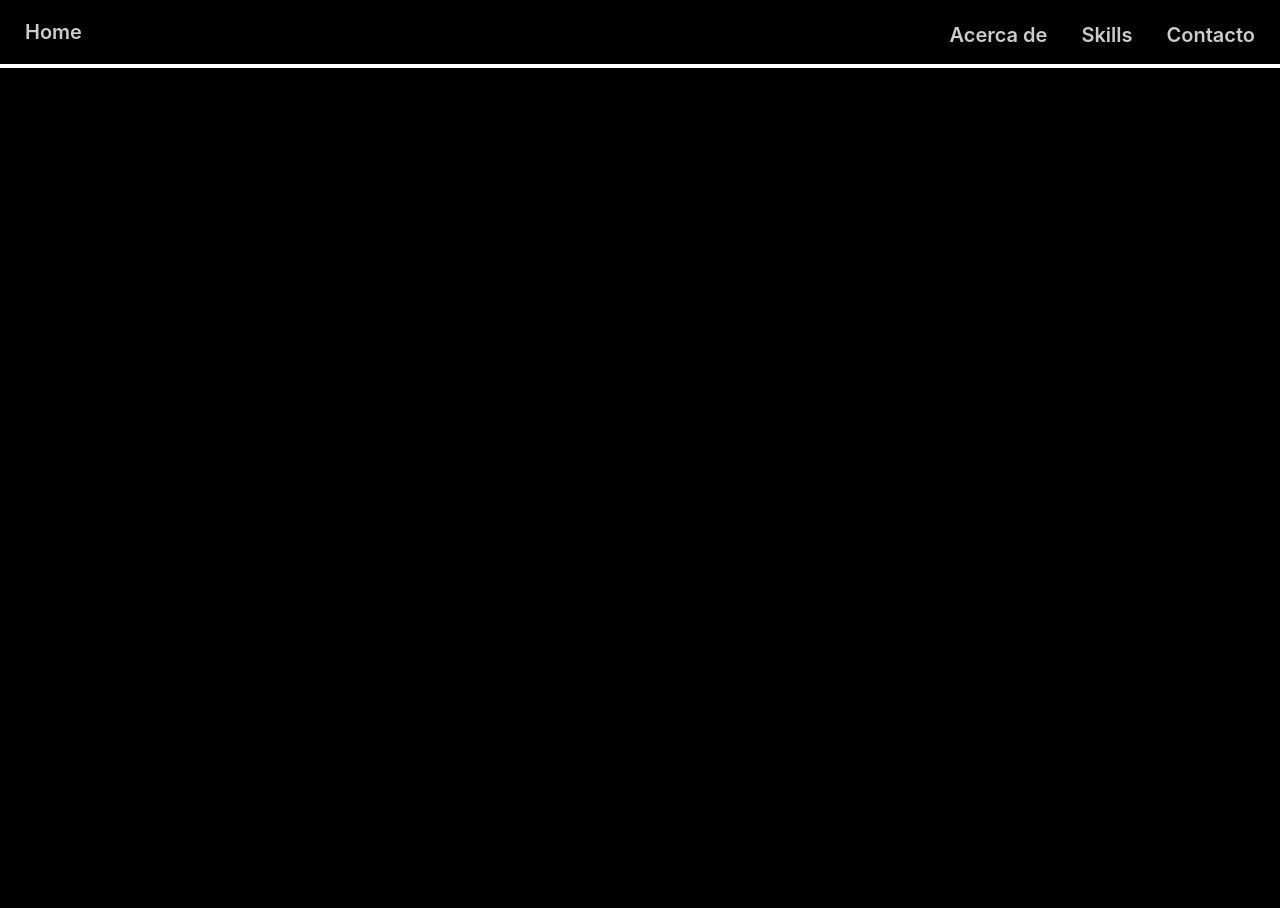
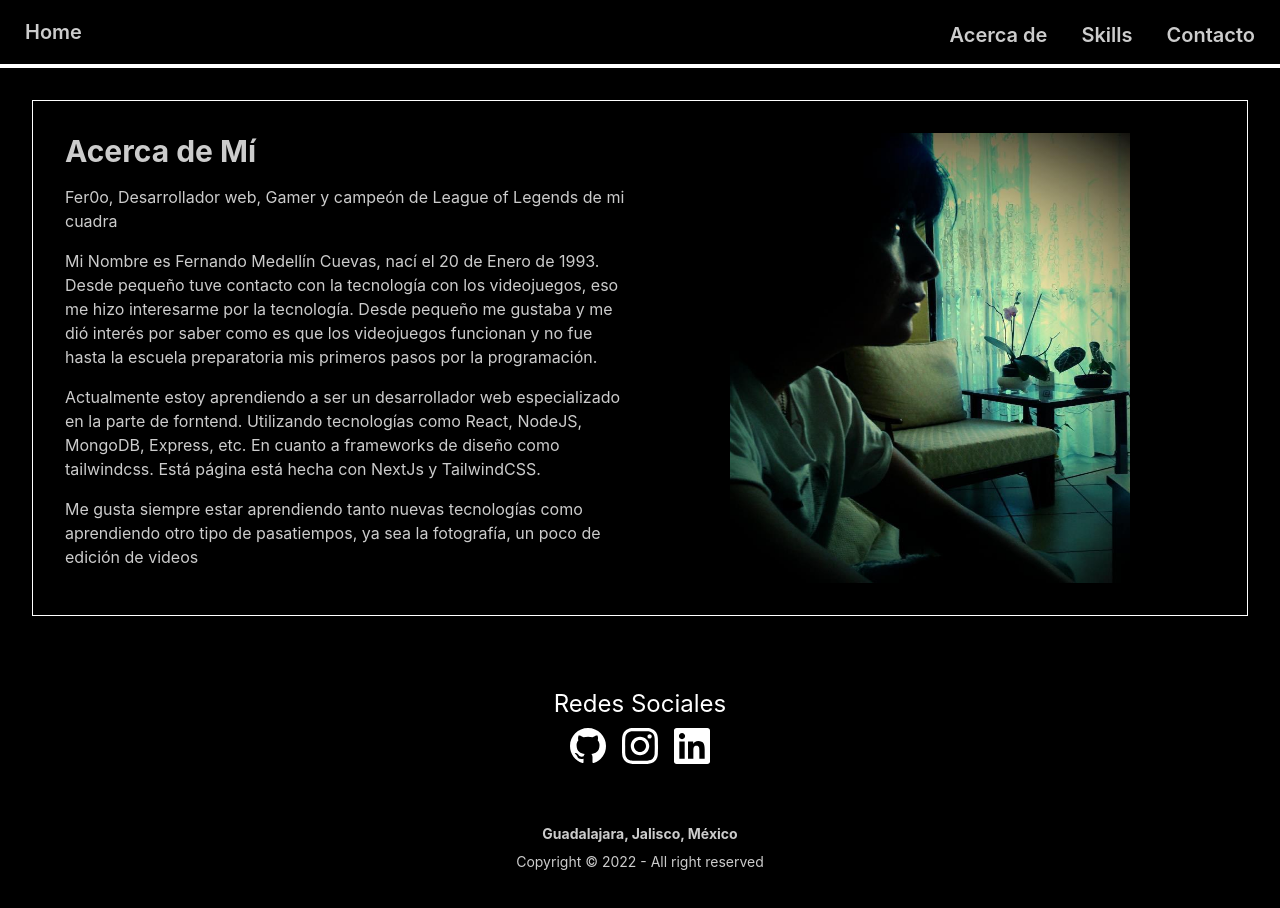
Before and after one commit to fer0o/fer-port, a Next.js app: page /about in a window 1280 px wide. Shown: the top 908 px of the page. Before the commit the page ends 800 px from the top, so only its background shows below. Built offline with nearby package versions, Linux system fonts and the light colour scheme.

Commit message:
about avance

```diff
--- a/pages/about.js
+++ b/pages/about.js
@@ -1,10 +1,52 @@
 import React from 'react'
+import Image from 'next/image'
+import FooterComponent from '../components/Layout/FooterComponent'
 import Navcomponent from '../components/Layout/Navcomponent'
+import aboutFoto from '../public/aboutFotos/foto2.jpg'
 
 const about = () => {
   return (
     <div>
       <Navcomponent />
+      {/* information box */}
+      <div className='grid grid-cols-1 lg:grid-cols-2 gap-2 border border-white p-8 m-8'>
+        <div className='block text-center lg:order-1 order-2'>
+          <h1 className='block text-left text-3xl font-bold mb-4'>
+            Acerca de Mí
+          </h1>
+          <div className=''>
+            <h2 className='block text-left mb-4'>
+              Fer0o, Desarrollador web, Gamer y campeón de League of Legends de
+              mi cuadra
+            </h2>
+            <p className='block text-left'>
+              Mi Nombre es Fernando Medellín Cuevas, nací el 20 de Enero de
+              1993. Desde pequeño tuve contacto con la tecnología con los
+              videojuegos, eso me hizo interesarme por la tecnología. Desde
+              pequeño me gustaba y me dió interés por saber como es que los
+              videojuegos funcionan y no fue hasta la escuela preparatoria mis
+              primeros pasos por la programación.
+            </p>
+            <p className='block text-left mt-4'>
+              Actualmente estoy aprendiendo a ser un desarrollador web
+              especializado en la parte de forntend. Utilizando tecnologías como
+              React, NodeJS, MongoDB, Express, etc. En cuanto a frameworks de
+              diseño como tailwindcss. Está página está hecha con NextJs y
+              TailwindCSS.
+            </p>
+            <p className='block text-left mt-4'>
+              Me gusta siempre estar aprendiendo tanto nuevas tecnologías como
+              aprendiendo otro tipo de pasatiempos, ya sea la fotografía, un
+              poco de edición de videos
+            </p>
+          </div>
+        </div>
+        <div className=' drop-shadow shadow-white flex justify-center  lg:order-2 order-1 lg:w-[400px] lg:h-[450px] m-auto'>
+          <Image src={aboutFoto} layout='intrinsic' />
+        </div>
+      </div>
+
+      <FooterComponent />
     </div>
   )
 }
```
Also changed, not shown: public/aboutFotos/foto2.jpg (added).
